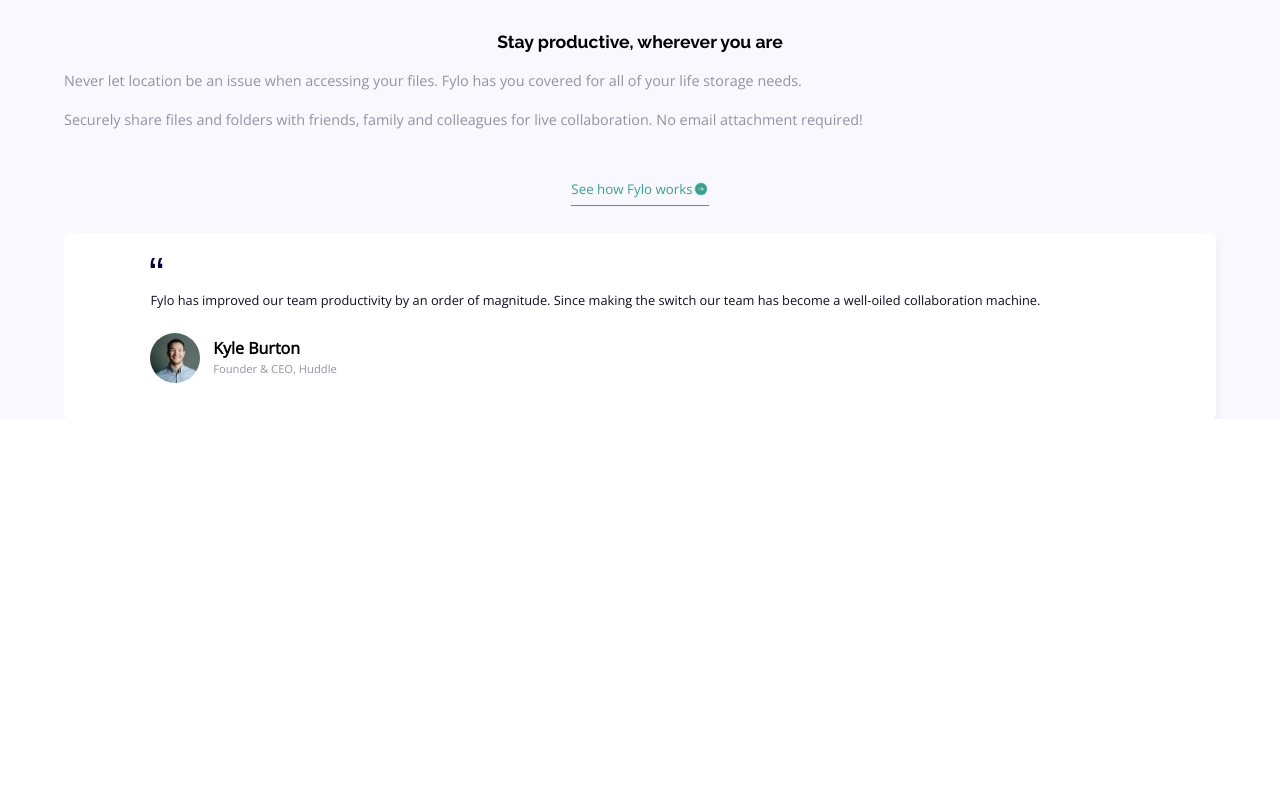
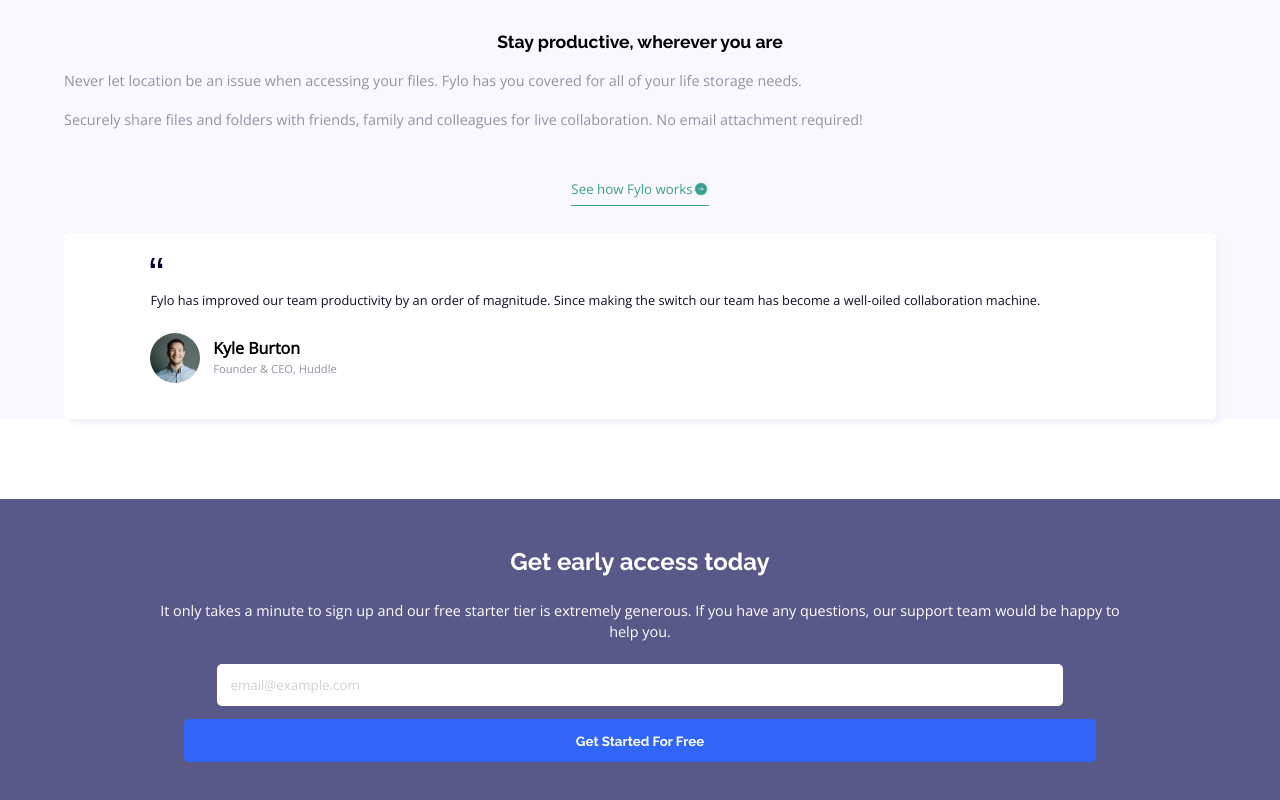
Before and after one commit to OscarAnillo/fylo_landing_page_two_columns, a React (Create React App) app: page / in a window 1280 px wide. Shown: the part 2364-3164 px from the top of the page. Before the commit the page ends 2783 px from the top, so only its background shows below. Built offline with nearby package versions, Linux system fonts and the light colour scheme.

Commit message:
add  access component

```diff
--- a/src/App.css
+++ b/src/App.css
@@ -170,3 +170,52 @@
   font-family: "Open Sans", sans-serif;
   font-size: .7rem;
 }
+
+/* GetAccess */
+.access-section {
+  background-color: hsl(238, 22%, 44%);
+  margin-top: 5em;
+  padding: 3em 0;
+}
+.access-container {
+  width: 80%;
+  margin: auto;
+}
+
+.access-container h1 {
+  color: #fff;
+  font-family: "Raleway", sans-serif;
+  font-weight: 700;
+  padding-bottom: 1em;
+}
+.access-container p {
+  color: #fff;
+  font-family: "Open Sans", sans-serif;
+  font-size: .9rem;
+  font-weight: 400;
+  line-height: 1.5em;
+  width: 95%;
+  margin: auto;
+  padding-bottom: 1.5em;
+}
+.access-container form input {
+  border: none;
+  border-radius: 5px;
+  padding: 1em;
+  width: 80%;
+  margin-bottom: 1em;
+}
+.access-container form input::placeholder {
+  color: rgb(209, 207, 207);
+  font-family: "Open Sans", sans-serif;
+}
+.access-container form button {
+  border: none;
+  border-radius: 5px;
+  background-color: hsl(224, 93%, 58%);
+  color: #fff;
+  font-family: "Raleway", sans-serif;
+  font-weight: 700;
+  padding: 1em 0;
+  width: 89%;
+}
--- a/src/App.js
+++ b/src/App.js
@@ -1,4 +1,5 @@
 import "./App.css";
+import GetAccess from "./Components/get-access-component";
 import HeroComponent from "./Components/hero-component";
 import NavComponent from "./Components/nav-component";
 import ProductivityComponent from "./Components/productivity-component.";
@@ -9,6 +10,7 @@
       <NavComponent />
       <HeroComponent />
       <ProductivityComponent />
+      <GetAccess />
     </div>
   );
 }
--- /dev/null
+++ b/src/Components/get-access-component.js
@@ -0,0 +1,18 @@
+export default function GetAccess() {
+  return (
+    <section className="access-section">
+      <div className="access-container">
+        <h1>Get early access today</h1>
+        <p>
+          It only takes a minute to sign up and our free starter tier is
+          extremely generous. If you have any questions, our support team would
+          be happy to help you.
+        </p>
+        <form>
+          <input type="text" placeholder="email@example.com" />
+          <button>Get Started For Free</button>
+        </form>
+      </div>
+    </section>
+  );
+}
```
